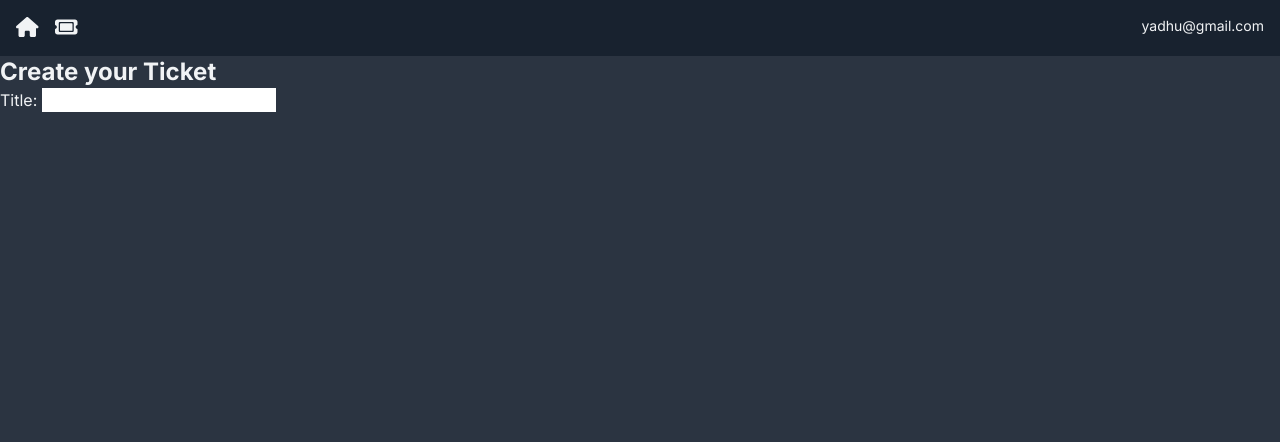
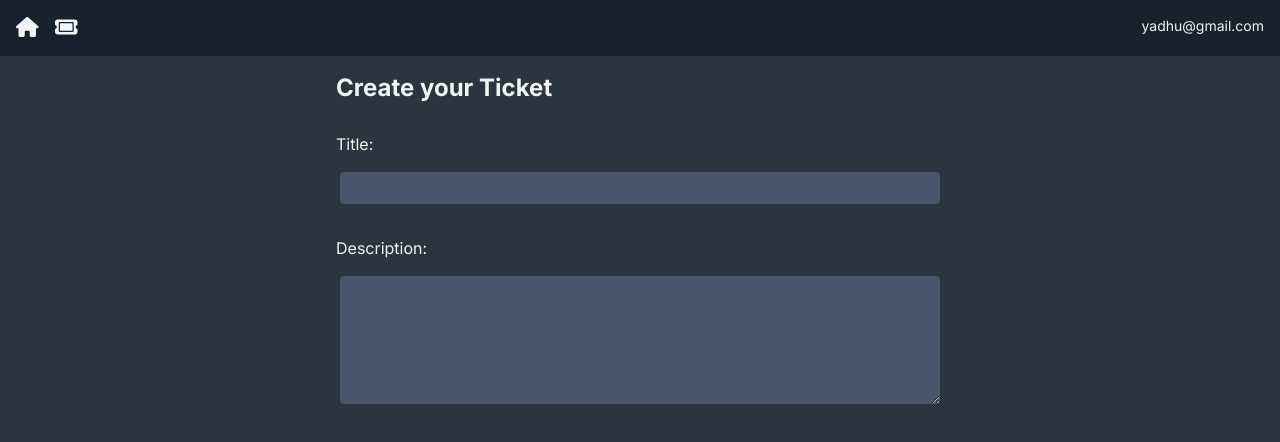
Before and after one commit to yadhu1335/tikceting-app, a Next.js app: page /TicketPage/new in a window 1280 px wide. Shown: the top 442 px of the page. Built offline with nearby package versions, Linux system fonts and the light colour scheme.

Commit message:
first commit of the day.CSS problem has been solved(i think)by increasing the width to 100%. the problem may arise as the project goes on

```diff
--- a/app/(components)/TicketForm.jsx
+++ b/app/(components)/TicketForm.jsx
@@ -15,6 +15,11 @@ const TicketForm = () => {
       [name]: value,
     }));
   };
+
+  const handleSubmit = () => {
+    console.log("Submitted");
+  };
+
   const startingTicketData = {
     title: "",
     description: "",
@@ -26,8 +31,12 @@ const TicketForm = () => {
 
   const [formData, setFormData] = useState(startingTicketData);
   return (
-    <div className="flex justify-center">
-      <form>
+    <div className="flex justify-center w-full">
+      <form
+        onSubmit={handleSubmit}
+        method="post"
+        className="flex flex-col gap-3 w-1/2"
+      >
         <h3>Create your Ticket</h3>
         <label>Title: </label>
         <input
@@ -37,11 +46,20 @@ const TicketForm = () => {
           onChange={handleChange}
           required={true}
           value={formData.title}
-        ></input>
+        />
+        <label>Description: </label>
+        <textarea
+          id="description"
+          name="description"
+          type="text"
+          onChange={handleChange}
+          required={true}
+          value={formData.description}
+          rows="5"
+        />
       </form>
     </div>
   );
-  //   return <div>TicketForm</div>;
 };
 
 export default TicketForm;
--- a/app/TicketPage/[id]/page.jsx
+++ b/app/TicketPage/[id]/page.jsx
@@ -1,12 +1,7 @@
 import TicketForm from "@/app/(components)/TicketForm";
 
 const TicketPage = ({ params }) => {
-  return (
-    <div>
-      <TicketForm />
-      {/* {params.id} */}
-    </div>
-  );
+  return <TicketForm />;
 };
 
 export default TicketPage;
--- a/app/globals.css
+++ b/app/globals.css
@@ -1,16 +1,28 @@
 @tailwind base;
 @tailwind components;
 @tailwind utilities;
+
+html,
+body {
+  margin: 0;
+  padding: 0;
+  font-family: "Trebuchet MS", "Lucida Sans Unicode", "Lucida Grande",
+    "Lucida Sans", Arial, sans-serif;
+}
 
 @layer base {
   h1,
   h2,
   h3,
-  h4 {
+  h4,
+  h5,
+  h6 {
     @apply font-bold;
   }
+
   h1 {
     @apply text-4xl;
+    margin: 0 0 5px 0;
   }
   h2 {
     @apply text-3xl;
@@ -21,9 +33,22 @@
   h4 {
     @apply text-xl;
   }
-
+  h5 {
+    @apply text-lg;
+  }
   p {
-    @apply text-sm text-default-text;
+    @apply text-sm;
+  }
+  form {
+    @apply rounded-xl p-4;
+  }
+  label {
+    @apply mt-4;
+  }
+  input,
+  select,
+  textarea {
+    @apply m-1 rounded  bg-card p-1;
   }
 }
 
@@ -32,6 +57,6 @@
     @apply text-default-text text-xl;
   }
   .btn {
-    @apply hover:no-underline bg-blue-accent hover:bg-blue-accent-hover tracking-wider w-full text-center text-nav font-bold cursor-pointer uppercase px-4 py-2 rounded-md transition-colors block;
+    @apply hover:no-underline bg-blue-accent tracking-wider w-full text-center text-nav font-bold cursor-pointer uppercase px-4 py-2 rounded-md hover:bg-blue-accent-hover transition-colors block;
   }
 }
```
